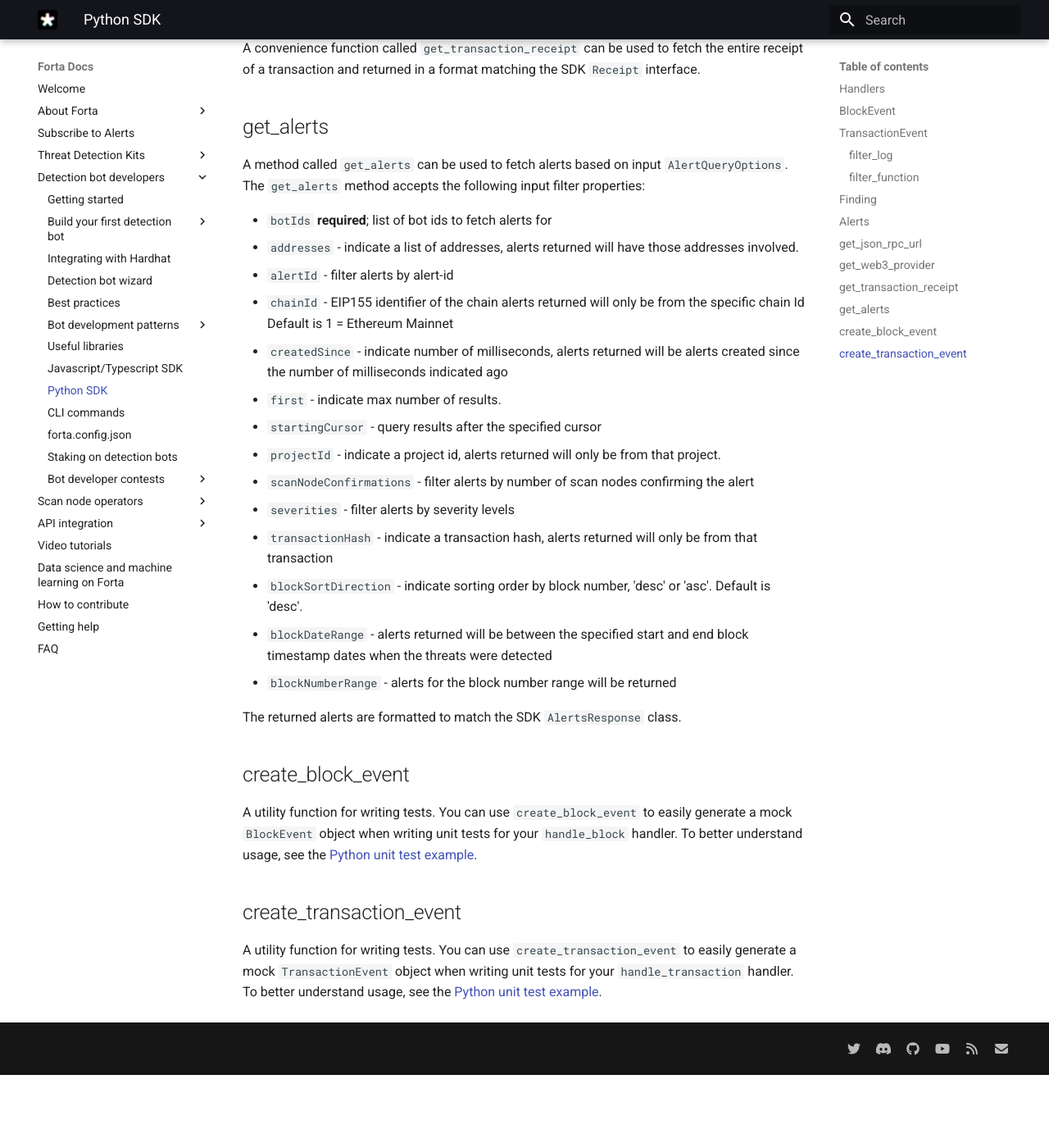
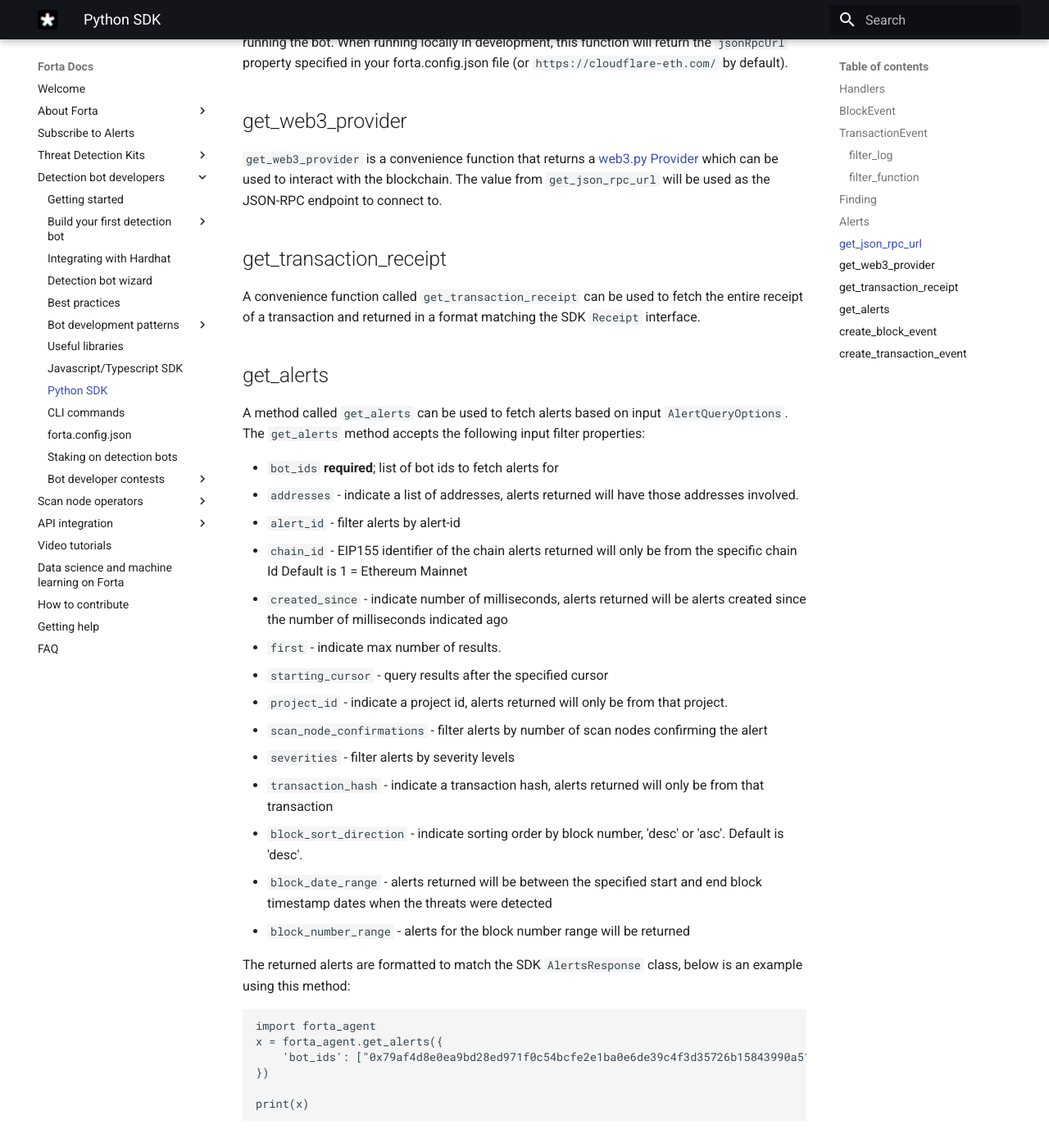
Before and after one commit to forta-network/docs, an MkDocs documentation site: the page built from docs/python.md, in a window 1280 px wide and 1400 px high, scrolled down 6825 px. Shown: the top 1394 px of the window at 82% size. Built offline with MkDocs 1.6.1 and Material for MkDocs 9.7.7, drawn with Linux system fonts in a browser that asks for light colours; before the commit the page ends 8136 px from its top, so only the background shows below that; some of the changed text lies outside the part shown.

Commit message:
PR feedback

````diff
--- a/docs/python.md
+++ b/docs/python.md
@@ -159,21 +159,30 @@
 When an `Alert` is fired by a bot the data will be avalible to fetch using the [`get_alerts` method](python.md#getalerts). `Alert` objects have the following properties:
 
 - `addresses` -  human-readable list of addresses involved in the alert
-- `alertId` -  unique string to identify this class of finding
+- `alert_id` -  unique string to identify this class of finding
 - `contracts` -  list of contracts related to the alert
-- `createdAt` -  timestamp when the alert was published
+- `created_at` -  timestamp when the alert was published
 - `description` - text description of the alert
 - `name` - alert name
 - `protocol` - name of protocol being reported on
-- `scanNodeCount` - number of scanners that found the alert
+- `scan_node_count` - number of scanners that found the alert
 - `source` - source where the alert was detected
+    - block - block where the threat was detected
+    - bot - bot that triggered the alert
+    - transaction_hash - transaction where the threat was detected
 - `projects` - list of Web3 projects related to the alert
-- `findingType` -  indicates type of finding:
+    - contacts - list of contact info
+    - id - project identifier
+    - name - user-friendly name of the project
+    - token
+    - social
+    - website - main website of the project
+- `finding_type` -  indicates type of finding:
     - Exploit
     - Suspicious
     - Degraded
     - Info
-    - Umnknown_Type
+    - Unknown_Type
 - `severity` - indicates impact level of finding:
     - Critical - exploitable vulnerabilities, massive impact on users/funds
     - High - exploitable under more specific conditions, significant impact on users/funds
@@ -198,23 +207,31 @@
 
 A method called `get_alerts` can be used to fetch alerts based on input `AlertQueryOptions`. The `get_alerts` method accepts the following input filter properties:
 
-- `botIds` **required**; list of bot ids to fetch alerts for
+- `bot_ids` **required**; list of bot ids to fetch alerts for
 - `addresses` -  indicate a list of addresses, alerts returned will have those addresses involved.
-- `alertId` - filter alerts by alert-id
-- `chainId` - EIP155 identifier of the chain alerts returned will only be from the specific chain Id Default is 1 = Ethereum Mainnet
-- `createdSince` - indicate number of milliseconds, alerts returned will be alerts created since the number of milliseconds indicated ago
+- `alert_id` - filter alerts by alert-id
+- `chain_id` - EIP155 identifier of the chain alerts returned will only be from the specific chain Id Default is 1 = Ethereum Mainnet
+- `created_since` - indicate number of milliseconds, alerts returned will be alerts created since the number of milliseconds indicated ago
 - `first` - indicate max number of results.
-- `startingCursor` - query results after the specified cursor
-- `projectId` - indicate a project id, alerts returned will only be from that project.
-- `scanNodeConfirmations` - filter alerts by number of scan nodes confirming the alert
+- `starting_cursor` - query results after the specified cursor
+- `project_id` - indicate a project id, alerts returned will only be from that project.
+- `scan_node_confirmations` - filter alerts by number of scan nodes confirming the alert
 - `severities` - filter alerts by severity levels
-- `transactionHash` - indicate a transaction hash, alerts returned will only be from that transaction
-- `blockSortDirection` - indicate sorting order by block number, 'desc' or 'asc'. Default is 'desc'.
-- `blockDateRange` - alerts returned will be between the specified start and end block timestamp dates when the threats were detected
-- `blockNumberRange` - alerts for the block number range will be returned
+- `transaction_hash` - indicate a transaction hash, alerts returned will only be from that transaction
+- `block_sort_direction` - indicate sorting order by block number, 'desc' or 'asc'. Default is 'desc'.
+- `block_date_range` - alerts returned will be between the specified start and end block timestamp dates when the threats were detected
+- `block_number_range` - alerts for the block number range will be returned
 
-The returned alerts are formatted to match the SDK `AlertsResponse` class.
+The returned alerts are formatted to match the SDK `AlertsResponse` class, below is an example using this method:
 
+```python
+import forta_agent
+x = forta_agent.get_alerts({
+    'bot_ids': ["0x79af4d8e0ea9bd28ed971f0c54bcfe2e1ba0e6de39c4f3d35726b15843990a51"],
+})
+
+print(x)
+```
 ## create_block_event
 
 A utility function for writing tests. You can use `create_block_event` to easily generate a mock `BlockEvent` object when writing unit tests for your `handle_block` handler. To better understand usage, see the [Python unit test example](https://github.com/forta-protocol/forta-bot-examples/blob/master/minimum-balance-py/src/agent_test.py).
````
Also changed, not shown: docs/sdk.md (+38 -1 lines).
